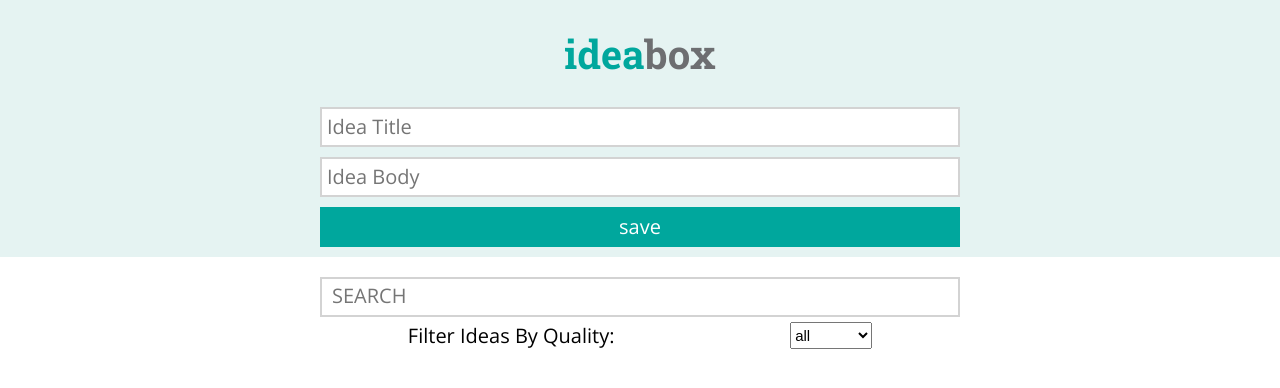
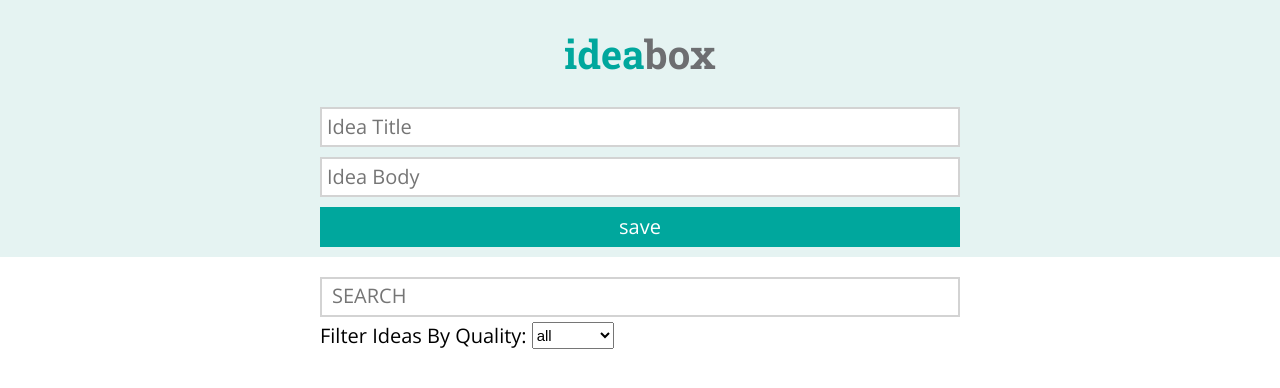
Before and after one commit to JSweet314/ideabox-react, a React (Create React App) app: page / in a window 1280 px wide. Shown: the top 388 px of the page. Built offline with nearby package versions, Linux system fonts and the light colour scheme.

Commit message:
Adjust style for quality filter and update readme screenshot

```diff
--- a/src/styles/QualityFilter.css
+++ b/src/styles/QualityFilter.css
@@ -2,11 +2,11 @@
   font-size: 2rem;
   vertical-align: center;
   display: flex;
-  justify-content: space-around;
   width: 50%;
   margin: 0.5rem 0 0 0;
 }
 
 .quality-filter__select {
   font-size: 1.5rem;
+  margin: 0 0 0 0.5rem;
 }
```
Also changed, not shown: src/ideabox-react-screenshot.png.
